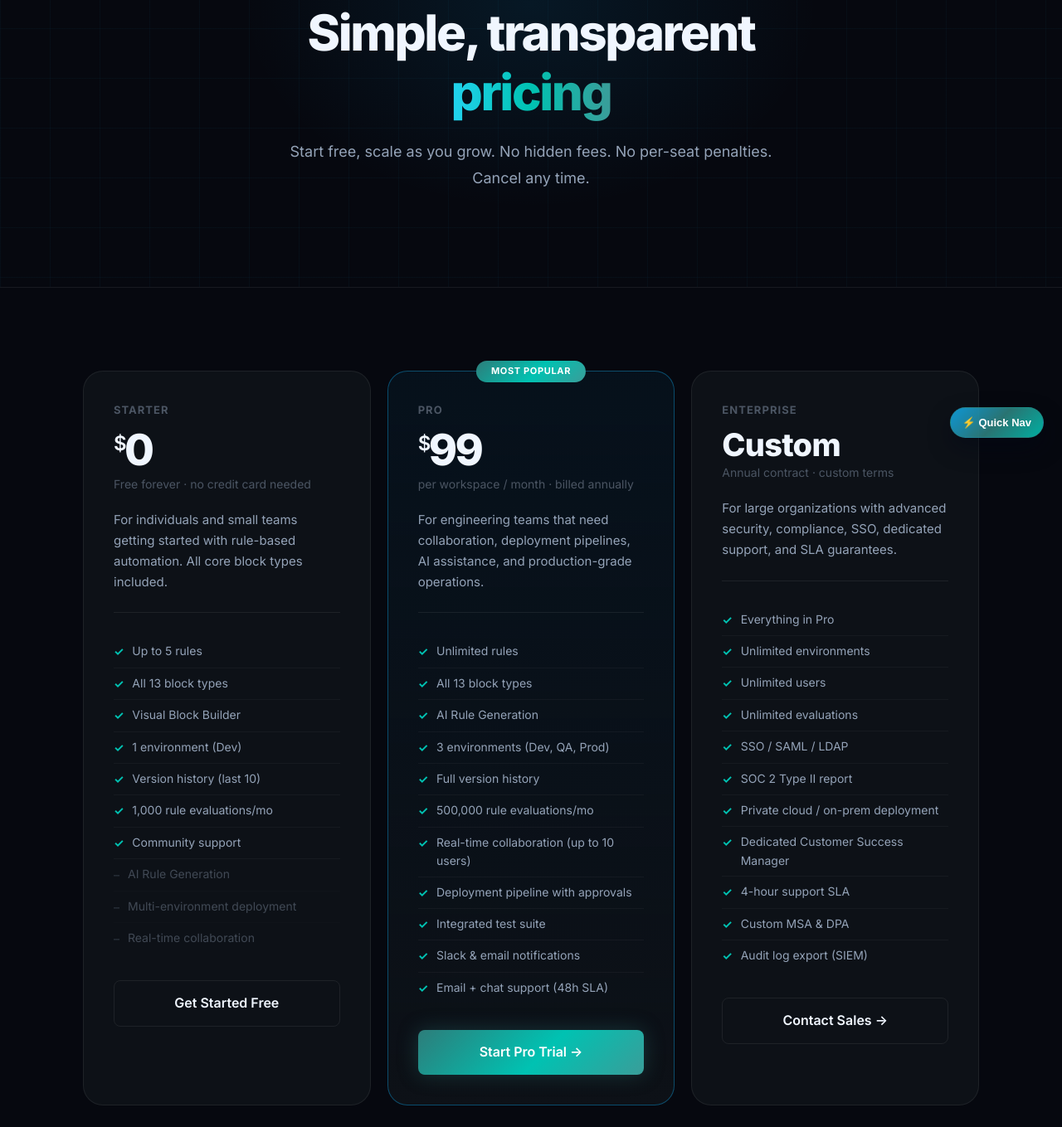
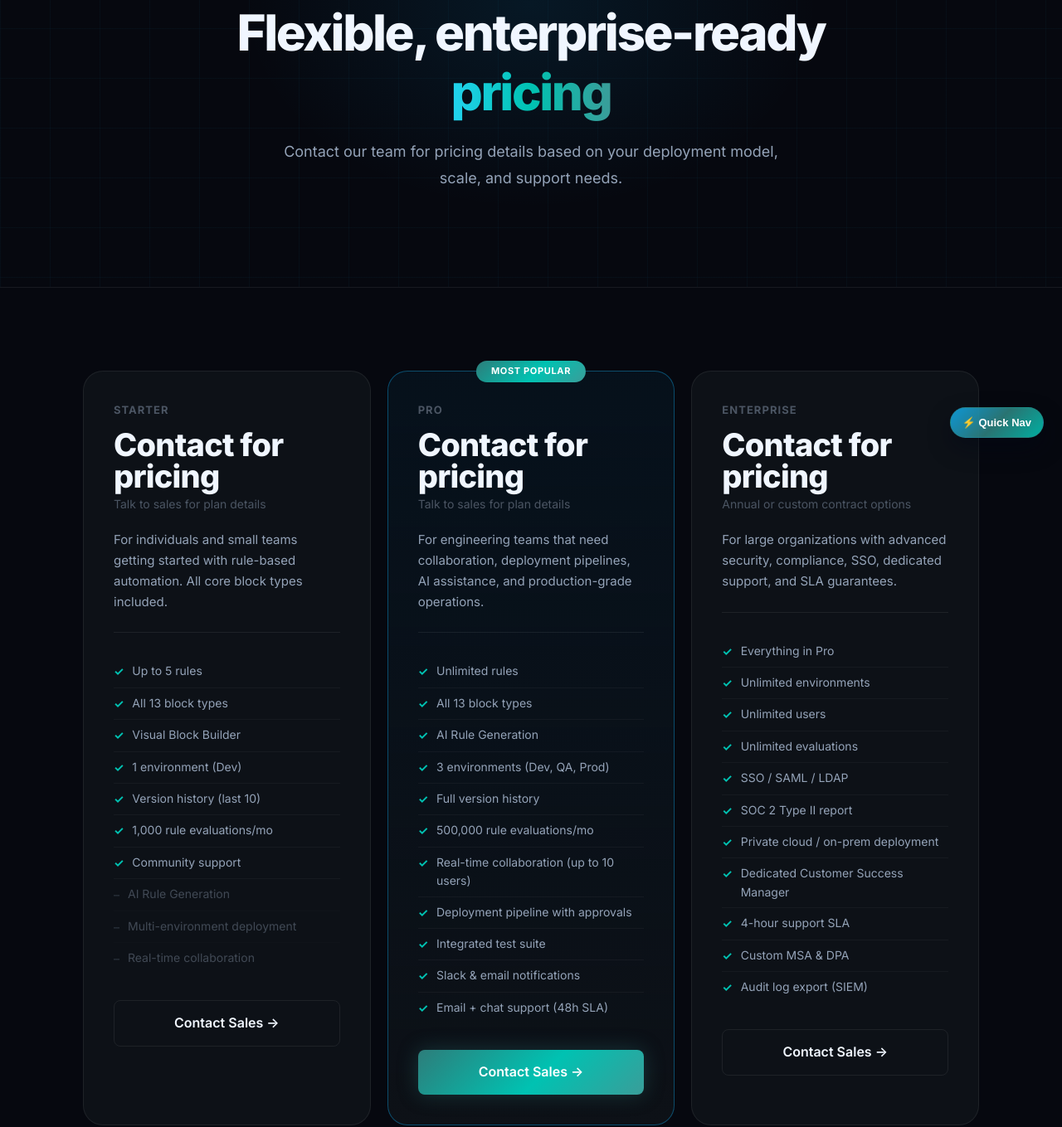
Before and after one commit to sdhsystems-llc/rulex-ui-pubic-portal, a website: page pricing.html in a window 1280 px wide. Shown: the part 250-1609 px from the top of the page at 83% size. Drawn offline with Linux system fonts and the light colour scheme.

Commit message:
UI Changes

```diff
--- a/pricing.html
+++ b/pricing.html
@@ -20,8 +20,8 @@
       <div class="hero-glow"></div>
       <div class="container">
         <span class="tag">Pricing</span>
-        <h1>Simple, transparent<br /><span class="grad-text">pricing</span></h1>
-        <p>Start free, scale as you grow. No hidden fees. No per-seat penalties. Cancel any time.</p>
+        <h1>Flexible, enterprise-ready<br /><span class="grad-text">pricing</span></h1>
+        <p>Contact our team for pricing details based on your deployment model, scale, and support needs.</p>
       </div>
     </div>
 
@@ -33,8 +33,8 @@
           <!-- Starter -->
           <div class="pricing-card">
             <div class="pricing-tier">Starter</div>
-            <div class="pricing-price"><sup>$</sup>0</div>
-            <div class="pricing-period">Free forever · no credit card needed</div>
+            <div class="pricing-price" style="font-size:38px;letter-spacing:-0.02em;">Contact for pricing</div>
+            <div class="pricing-period">Talk to sales for plan details</div>
             <div class="pricing-desc">For individuals and small teams getting started with rule-based automation. All core block types included.</div>
             <ul class="pricing-feature-list">
               <li><span class="check">✓</span> Up to 5 rules</li>
@@ -48,15 +48,15 @@
               <li class="unavailable"><span class="check">–</span> Multi-environment deployment</li>
               <li class="unavailable"><span class="check">–</span> Real-time collaboration</li>
             </ul>
-            <a href="contact.html" class="btn btn-outline pricing-cta">Get Started Free</a>
+            <a href="contact.html" class="btn btn-outline pricing-cta">Contact Sales →</a>
           </div>
 
           <!-- Pro -->
           <div class="pricing-card featured">
             <div class="pricing-badge">Most Popular</div>
             <div class="pricing-tier">Pro</div>
-            <div class="pricing-price"><sup>$</sup>99</div>
-            <div class="pricing-period">per workspace / month · billed annually</div>
+            <div class="pricing-price" style="font-size:38px;letter-spacing:-0.02em;">Contact for pricing</div>
+            <div class="pricing-period">Talk to sales for plan details</div>
             <div class="pricing-desc">For engineering teams that need collaboration, deployment pipelines, AI assistance, and production-grade operations.</div>
             <ul class="pricing-feature-list">
               <li><span class="check">✓</span> Unlimited rules</li>
@@ -71,14 +71,14 @@
               <li><span class="check">✓</span> Slack &amp; email notifications</li>
               <li><span class="check">✓</span> Email + chat support (48h SLA)</li>
             </ul>
-            <a href="contact.html" class="btn btn-primary pricing-cta">Start Pro Trial →</a>
+            <a href="contact.html" class="btn btn-primary pricing-cta">Contact Sales →</a>
           </div>
 
           <!-- Enterprise -->
           <div class="pricing-card">
             <div class="pricing-tier">Enterprise</div>
-            <div class="pricing-price" style="font-size:38px;letter-spacing:-0.02em;">Custom</div>
-            <div class="pricing-period">Annual contract · custom terms</div>
+            <div class="pricing-price" style="font-size:38px;letter-spacing:-0.02em;">Contact for pricing</div>
+            <div class="pricing-period">Annual or custom contract options</div>
             <div class="pricing-desc">For large organizations with advanced security, compliance, SSO, dedicated support, and SLA guarantees.</div>
             <ul class="pricing-feature-list">
               <li><span class="check">✓</span> Everything in Pro</li>
@@ -172,7 +172,7 @@
           </div>
           <div class="faq-item">
             <button class="faq-question">Is the free Starter plan really free forever? <span class="faq-chevron">▾</span></button>
-            <div class="faq-answer">Yes. The Starter plan is free with no time limit and no credit card required. You can build, test, and deploy up to 5 rules with 1,000 monthly evaluations indefinitely.</div>
+            <div class="faq-answer">Starter availability and limits depend on your team profile and deployment needs. Contact sales@xflore.com for current plan guidance.</div>
           </div>
           <div class="faq-item">
             <button class="faq-question">What payment methods do you accept? <span class="faq-chevron">▾</span></button>
@@ -180,7 +180,7 @@
           </div>
           <div class="faq-item">
             <button class="faq-question">Do you offer a free trial of Pro? <span class="faq-chevron">▾</span></button>
-            <div class="faq-answer">Yes — all new workspaces get a 14-day Pro trial automatically. No credit card required to start the trial. At the end of the trial you can choose to subscribe or continue on Starter.</div>
+            <div class="faq-answer">Trial options are available for qualified teams. Contact sales@xflore.com and we will recommend the best onboarding path.</div>
           </div>
           <div class="faq-item">
             <button class="faq-question">Can Rule-X be deployed on-premises or in our private cloud? <span class="faq-chevron">▾</span></button>
@@ -188,7 +188,7 @@
           </div>
           <div class="faq-item">
             <button class="faq-question">Is there a discount for startups or non-profits? <span class="faq-chevron">▾</span></button>
-            <div class="faq-answer">Yes. We offer a 50% discount for early-stage startups (under $1M ARR) and non-profit organizations. Contact us at hello@rule-x.io with details about your organization.</div>
+            <div class="faq-answer">Yes. We offer startup and non-profit programs. Contact us at sales@xflore.com and we will share available options.</div>
           </div>
         </div>
       </div>
```
Also changed, not shown: contact.html (+5 -6 lines).
